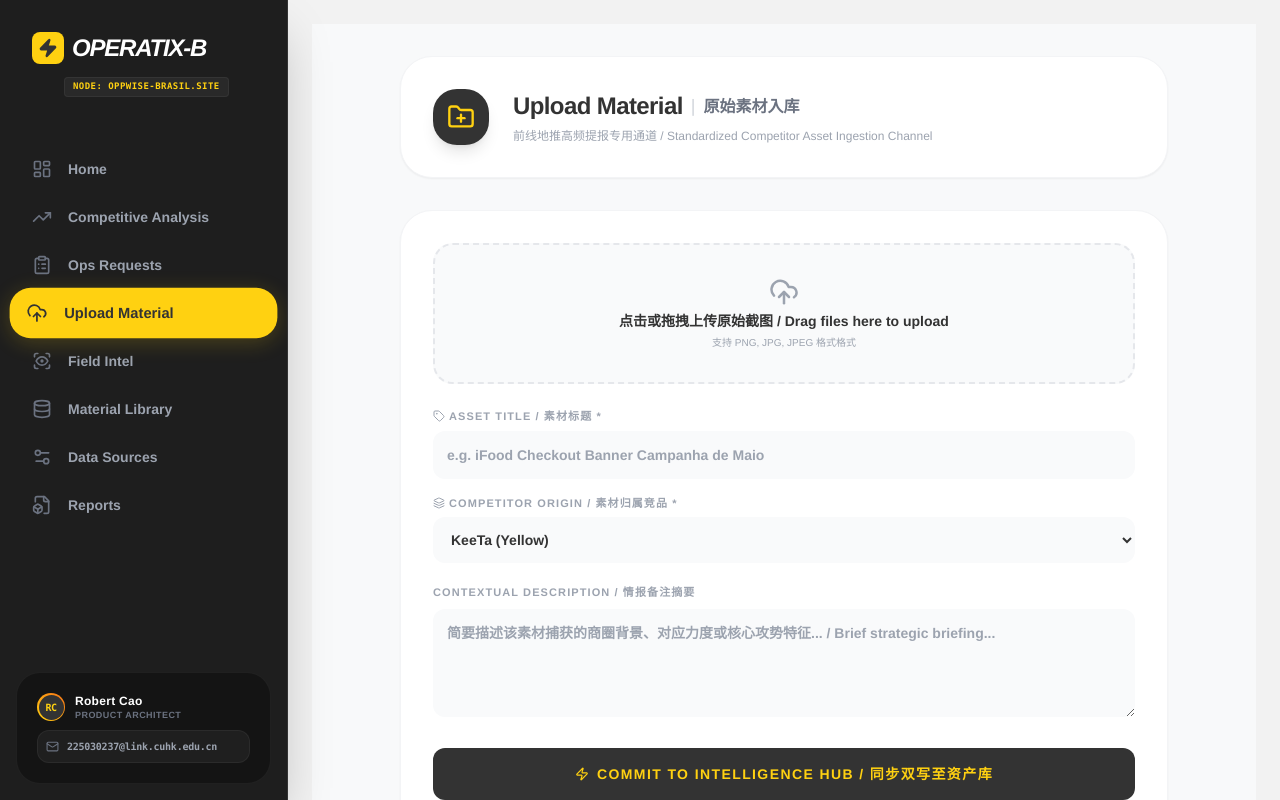
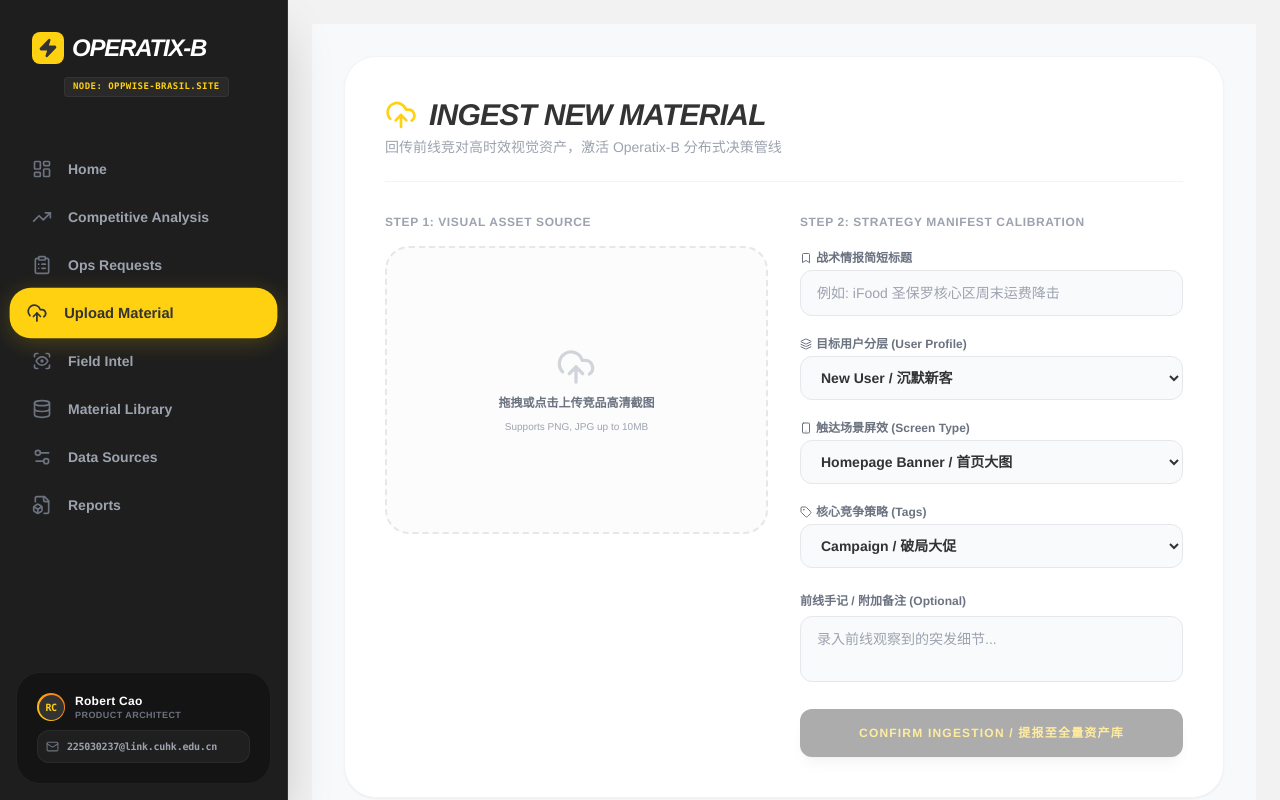
Before and after one commit to 1838259738-code/oppwise-brasil, a Next.js app: page /upload in a window 1280 px wide. Built offline with nearby package versions, Linux system fonts and the light colour scheme; no server answers; a web font is replaced by a local one.

Commit message:
fixed upload material

```diff
--- a/app/upload/page.tsx
+++ b/app/upload/page.tsx
@@ -1,48 +1,82 @@
 'use client'
 
 import { useState } from 'react'
-import { UploadCloud, CheckCircle2, Loader2, Tag, Layers, Zap, FolderPlus } from 'lucide-react'
+import { supabase } from '@/lib/supabase'
+import { UploadCloud, Loader2, CheckCircle2, AlertTriangle, Layers, Smartphone, Tag, Bookmark } from 'lucide-react'
 
 export default function UploadMaterial() {
   const [file, setFile] = useState<File | null>(null)
+  const [previewUrl, setPreviewUrl] = useState<string | null>(null)
+  const [titel, setTitel] = useState('')
+  const [notizen, setNotizen] = useState('')
+
+  // 🚀 核心运营勾选状态回归 / High-Granularity Operational Metadata
+  const [userProfile, setUserProfile] = useState('New User / 沉默新客')
+  const [screenType, setScreenType] = useState('Homepage Banner / 首页大图')
+  const [selectedTag, setSelectedTag] = useState('Campaign / 破局大促')
+
   const [isUploading, setIsUploading] = useState(false)
-  const [formData, setFormData] = useState({
-    title: '',
-    competitorId: '1', // 1: KeeTa, 2: iFood
-    description: ''
-  })
+  const [status, setStatus] = useState<{ type: 'success' | 'error'; msg: string } | null>(null)
 
-  const handleSubmit = async (e: React.FormEvent) => {
+  const handleFileChange = (e: React.ChangeEvent<HTMLInputElement>) => {
+    if (e.target.files && e.target.files[0]) {
+      const selectedFile = e.target.files[0]
+      setFile(selectedFile)
+      setPreviewUrl(URL.createObjectURL(selectedFile))
+    }
+  }
+
+  const handleUpload = async (e: React.FormEvent) => {
     e.preventDefault()
-    if (!file) return alert('Por favor, selecione um arquivo! / 请先选择要上传的素材文件！')
-    if (!formData.title) return alert('Por favor, insira o título! / 请输入素材标题！')
+    if (!file || !titel.trim()) {
+      setStatus({ type: 'error', msg: 'Por favor, preencha o título e selecione uma imagem. / 请填写标题并选择图片。' })
+      return
+    }
 
     setIsUploading(true)
-
-    const data = new FormData()
-    data.append('files', file)
-    data.append('title', formData.title)
-    data.append('competitorId', formData.competitorId)
-    data.append('description', formData.description)
+    setStatus(null)
 
     try {
-      // 呼叫后端的公共资产图床写入 API
-      const res = await fetch('/api/upload', {
-        method: 'POST',
-        body: data,
-      })
+      // 1. 上传物理图片至 Supabase Storage
+      const fileExt = file.name.split('.').pop()
+      const fileName = `${Math.random()}.${fileExt}`
+      const filePath = `materials/${fileName}`
 
-      const result = await res.json()
+      const { error: uploadError } = await supabase.storage
+        .from('competitor-assets')
+        .upload(filePath, file)
 
-      if (result.success) {
-        alert('Material salvo com sucesso! / 核心竞品素材已成功同步双写至图库！')
-        setFile(null)
-        setFormData({ title: '', competitorId: '1', description: '' })
-      } else {
-        alert('Erro no upload / 上传失败: ' + result.error)
-      }
-    } catch (err) {
-      alert('Erro de rede ao conectar com o servidor. / 网络连接异常。')
+      if (uploadError) throw uploadError
+
+      const { data: { publicUrl } } = supabase.storage
+        .from('competitor-assets')
+        .getPublicUrl(filePath)
+
+      // 2. 将包含勾选标签的完整元数据写入 field_intel 核心大盘
+      const { error: dbError } = await supabase
+        .from('field_intel')
+        .insert({
+          titel: titel.trim(),
+          url: publicUrl,
+          notizen: notizen.trim(),
+          user_profile: userProfile,  // 写入真实勾选的用户分层
+          screen_type: screenType,    // 写入真实勾选的页面类型
+          tags: selectedTag,          // 写入真实勾选的策略标签
+          stadt: 'São Paulo (SP)',
+          created_at: new Date().toISOString()
+        })
+
+      if (dbError) throw dbError
+
+      setStatus({ type: 'success', msg: 'Asset synchronized to Operatix-B Material Library! / 素材及运营标签已成功同步至图库大盘！' })
+      // 重置表单
+      setFile(null)
+      setPreviewUrl(null)
+      setTitel('')
+      setNotizen('')
+    } catch (err: any) {
+      console.error(err)
+      setStatus({ type: 'error', msg: err.message || 'Ingestion critical failure.' })
     } finally {
       setIsUploading(false)
     }
@@ -50,114 +84,128 @@
 
   return (
     <div className="min-h-screen bg-[#F8F9FA] p-4 md:p-8">
-      <div className="max-w-3xl mx-auto space-y-6 md:space-y-8">
+      <div className="max-w-4xl mx-auto bg-white rounded-[32px] p-6 md:p-10 shadow-sm border border-gray-100 space-y-8">
 
-        {/* 🚀 视觉重构：彻底替换掉原本难看的粗红线斜体 Intelligence Ingest */}
-        <div className="bg-white rounded-[24px] md:rounded-[32px] p-6 md:p-8 shadow-sm flex flex-col sm:flex-row items-start sm:items-center gap-4 md:gap-6 border border-gray-100">
-          <div className="bg-[#333] p-3.5 rounded-[18px] md:rounded-[24px] shadow-lg text-[#FFD111]">
-            <FolderPlus size={26} className="md:w-7 md:h-7" />
-          </div>
-          <div>
-            <div className="flex items-center gap-2">
-              <h2 className="text-xl md:text-2xl font-black text-[#333] tracking-tight">
-                Upload Material
-              </h2>
-              <span className="text-gray-300 font-light text-lg">|</span>
-              <span className="text-gray-500 font-bold text-sm md:text-base mt-0.5">
-                原始素材入库
-              </span>
-            </div>
-            <p className="text-gray-400 font-medium text-xs mt-1.5">
-              前线地推高频提报专用通道 / Standardized Competitor Asset Ingestion Channel
-            </p>
-          </div>
+        {/* Header */}
+        <div className="border-b border-gray-100 pb-6">
+          <h2 className="text-2xl md:text-3xl font-black text-[#333] tracking-tight uppercase italic flex items-center gap-3">
+            <UploadCloud className="text-[#FFD111]" size={32} /> Ingest New Material
+          </h2>
+          <p className="text-gray-400 font-medium text-xs md:text-sm mt-1">
+            回传前线竞对高时效视觉资产，激活 Operatix-B 分布式决策管线
+          </p>
         </div>
 
-        {/* 素材提报核心表单 */}
-        <form onSubmit={handleSubmit} className="bg-white rounded-[24px] md:rounded-[32px] p-6 md:p-8 shadow-sm border border-gray-100 space-y-6">
+        {status && (
+          <div className={`p-4 rounded-2xl border text-xs md:text-sm font-bold flex items-center gap-3 ${
+            status.type === 'success' ? 'bg-green-50 border-green-200 text-green-700' : 'bg-red-50 border-red-200 text-red-700'
+          }`}>
+            {status.type === 'success' ? <CheckCircle2 size={18}/> : <AlertTriangle size={18}/>}
+            {status.msg}
+          </div>
+        )}
 
-          {/* 拖拽上传槽 */}
-          <div className={`relative border-2 border-dashed rounded-[20px] p-8 text-center transition-all ${file ? 'border-[#FFD111] bg-[#FFD111]/5' : 'border-gray-200 hover:border-[#FFD111] bg-gray-50'}`}>
-            <input
-              type="file"
-              onChange={(e) => setFile(e.target.files?.[0] || null)}
-              className="absolute inset-0 w-full h-full opacity-0 cursor-pointer"
-              accept="image/*"
-            />
-            {file ? (
-              <div className="flex flex-col items-center">
-                <CheckCircle2 className="text-[#FFD111] mb-2" size={32} />
-                <span className="font-bold text-xs md:text-sm text-[#333] max-w-xs truncate">{file.name}</span>
-              </div>
-            ) : (
-              <div className="flex flex-col items-center text-gray-400 space-y-1">
-                <UploadCloud size={30} />
-                <span className="font-bold text-xs md:text-sm text-[#333]">点击或拖拽上传原始截图 / Drag files here to upload</span>
-                <span className="text-[10px] text-gray-400">支持 PNG, JPG, JPEG 格式格式</span>
-              </div>
-            )}
+        <form onSubmit={handleUpload} className="grid grid-cols-1 md:grid-cols-2 gap-8">
+
+          {/* 左侧：图片拖拽上传与预览 */}
+          <div className="space-y-4">
+            <label className="block text-xs font-black text-gray-400 uppercase tracking-wider">Step 1: Visual Asset Source</label>
+            <div className="border-2 border-dashed border-gray-200 rounded-[24px] h-72 relative flex flex-col items-center justify-center p-4 bg-gray-50/50 hover:bg-gray-50 transition-colors group overflow-hidden">
+              {previewUrl ? (
+                <>
+                  <img src={previewUrl} alt="Preview" className="w-full h-full object-contain rounded-xl" />
+                  <div className="absolute inset-0 bg-black/40 opacity-0 group-hover:opacity-100 transition-opacity flex items-center justify-center">
+                    <p className="text-white text-xs font-bold bg-black/60 px-3 py-1.5 rounded-xl">点击更换图片</p>
+                  </div>
+                </>
+              ) : (
+                <div className="text-center space-y-2">
+                  <UploadCloud size={40} className="text-gray-300 mx-auto group-hover:text-[#FFD111] transition-colors" />
+                  <p className="text-xs font-bold text-gray-500">拖拽或点击上传竞品高清截图</p>
+                  <p className="text-[10px] text-gray-400 font-medium">Supports PNG, JPG up to 10MB</p>
+                </div>
+              )}
+              <input type="file" accept="image/*" onChange={handleFileChange} className="absolute inset-0 opacity-0 cursor-pointer" />
+            </div>
           </div>
 
-          {/* 业务元数据输入 */}
-          <div className="space-y-4">
-            <div className="space-y-1.5">
-              <label className="text-[11px] font-black uppercase text-gray-400 tracking-widest flex items-center gap-1">
-                <Tag size={12}/> Asset Title / 素材标题 *
-              </label>
+          {/* 右侧：运营结构化勾选维度 */}
+          <div className="space-y-5">
+            <label className="block text-xs font-black text-gray-400 uppercase tracking-wider">Step 2: Strategy Manifest Calibration</label>
+
+            <div className="space-y-1">
+              <label className="text-xs font-bold text-gray-500 flex items-center gap-1"><Bookmark size={12}/> 战术情报简短标题</label>
               <input
-                required
-                value={formData.title}
-                onChange={e => setFormData({...formData, title: e.target.value})}
-                className="w-full bg-gray-50 p-3.5 rounded-xl font-bold text-xs md:text-sm outline-none focus:ring-2 focus:ring-[#FFD111] text-[#333]"
-                placeholder="e.g. iFood Checkout Banner Campanha de Maio"
+                type="text" value={titel} onChange={(e) => setTitel(e.target.value)}
+                placeholder="例如: iFood 圣保罗核心区周末运费降击"
+                className="w-full px-4 py-3 bg-gray-50 border border-gray-200 rounded-xl text-sm font-medium focus:outline-none focus:border-[#333]"
               />
             </div>
 
-            <div className="space-y-1.5">
-              <label className="text-[11px] font-black uppercase text-gray-400 tracking-widest flex items-center gap-1">
-                <Layers size={12}/> Competitor Origin / 素材归属竞品 *
-              </label>
+            {/* 🚀 勾选器 1：用户分层 */}
+            <div className="space-y-1">
+              <label className="text-xs font-bold text-gray-500 flex items-center gap-1"><Layers size={12}/> 目标用户分层 (User Profile)</label>
               <select
-                value={formData.competitorId}
-                onChange={e => setFormData({...formData, competitorId: e.target.value})}
-                className="w-full bg-gray-50 p-3.5 rounded-xl font-bold text-xs md:text-sm outline-none focus:ring-2 focus:ring-[#FFD111] text-[#333]"
+                value={userProfile} onChange={(e) => setUserProfile(e.target.value)}
+                className="w-full px-4 py-3 bg-gray-50 border border-gray-200 rounded-xl text-sm font-bold text-[#333] focus:outline-none focus:border-[#333]"
               >
-                <option value="1">KeeTa (Yellow)</option>
-                <option value="2">iFood (Red)</option>
+                <option value="New User / 沉默新客">New User / 沉默新客</option>
+                <option value="High-Frequency / 高频核心客">High-Frequency / 高频核心客</option>
+                <option value="Churned Risk / 流失倾向客">Churned Risk / 流失倾向客</option>
+                <option value="KA Merchant Exclusive / 品牌专享客">KA Merchant Exclusive / 品牌专享客</option>
               </select>
             </div>
 
-            <div className="space-y-1.5">
-              <label className="text-[11px] font-black uppercase text-gray-400 tracking-widest">
-                Contextual Description / 情报备注摘要
-              </label>
+            {/* 🚀 勾选器 2：页面触达场景 */}
+            <div className="space-y-1">
+              <label className="text-xs font-bold text-gray-500 flex items-center gap-1"><Smartphone size={12}/> 触达场景屏效 (Screen Type)</label>
+              <select
+                value={screenType} onChange={(e) => setScreenType(e.target.value)}
+                className="w-full px-4 py-3 bg-gray-50 border border-gray-200 rounded-xl text-sm font-bold text-[#333] focus:outline-none focus:border-[#333]"
+              >
+                <option value="Homepage Banner / 首页大图">Homepage Banner / 首页大图</option>
+                <option value="Checkout Paywall / 结算拦截页">Checkout Paywall / 结算拦截页</option>
+                <option value="Store Front / 店铺首屏">Store Front / 店铺首屏</option>
+                <option value="Push Notification / 系统强推弹窗">Push Notification / 系统强推弹窗</option>
+              </select>
+            </div>
+
+            {/* 🚀 勾选器 3：核心策略标签 */}
+            <div className="space-y-1">
+              <label className="text-xs font-bold text-gray-500 flex items-center gap-1"><Tag size={12}/> 核心竞争策略 (Tags)</label>
+              <select
+                value={selectedTag} onChange={(e) => setSelectedTag(e.target.value)}
+                className="w-full px-4 py-3 bg-gray-50 border border-gray-200 rounded-xl text-sm font-bold text-[#333] focus:outline-none focus:border-[#333]"
+              >
+                <option value="Campaign / 破局大促">Campaign / 破局大促</option>
+                <option value="Taxa Grátis / 免运费阻击">Taxa Grátis / 免运费阻击</option>
+                <option value="Exclusive Lock / 排他性供给">Exclusive Lock / 排他性供给</option>
+                <option value="AOV Steer / 客单价调节杠杆">AOV Steer / 客单价调节杠杆</option>
+              </select>
+            </div>
+
+            <div className="space-y-1">
+              <label className="text-xs font-bold text-gray-500">前线手记 / 附加备注 (Optional)</label>
               <textarea
-                rows={4}
-                value={formData.description}
-                onChange={e => setFormData({...formData, description: e.target.value})}
-                placeholder="简要描述该素材捕获的商圈背景、对应力度或核心攻势特征... / Brief strategic briefing..."
-                className="w-full bg-gray-50 p-3.5 rounded-xl font-bold text-xs md:text-sm outline-none focus:ring-2 focus:ring-[#FFD111] text-[#333]"
+                rows={2} value={notizen} onChange={(e) => setNotizen(e.target.value)}
+                placeholder="录入前线观察到的突发细节..."
+                className="w-full px-4 py-3 bg-gray-50 border border-gray-200 rounded-xl text-sm font-medium focus:outline-none focus:border-[#333] resize-none"
               />
             </div>
+
+            <button
+              type="submit"
+              disabled={isUploading || !file}
+              className="w-full bg-[#333] text-[#FFD111] py-4 rounded-xl font-black text-xs uppercase tracking-widest flex items-center justify-center gap-2 hover:bg-black transition-all active:scale-95 disabled:opacity-40 shadow-lg"
+            >
+              {isUploading ? (
+                <><Loader2 size={14} className="animate-spin" /> Ingesting Asset Matrix...</>
+              ) : (
+                'Confirm Ingestion / 提报至全量资产库'
+              )}
+            </button>
+
           </div>
-
-          {/* 提报提交按键 */}
-          <button
-            type="submit"
-            disabled={isUploading}
-            className={`w-full py-4 rounded-xl font-black uppercase tracking-widest text-xs md:text-sm transition-all flex items-center justify-center gap-2 ${
-              isUploading
-                ? 'bg-gray-100 text-gray-400 cursor-not-allowed'
-                : 'bg-[#333] text-[#FFD111] hover:bg-black hover:shadow-md'
-            }`}
-          >
-            {isUploading ? (
-              <><Loader2 size={16} className="animate-spin" /> Ingesting Asset Pipeline...</>
-            ) : (
-              <><Zap size={14} /> Commit to Intelligence Hub / 同步双写至资产库</>
-            )}
-          </button>
-
         </form>
 
       </div>
```
Also changed, not shown: app/api/field-intel/route.ts (+50 -32 lines).
